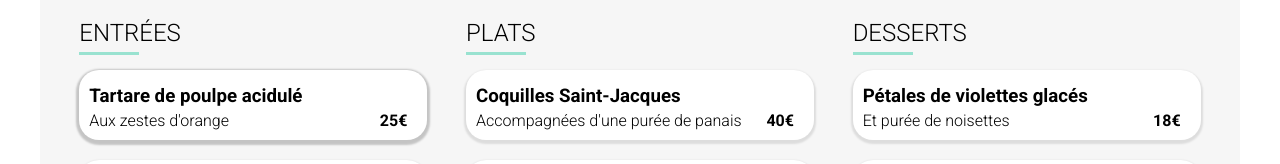
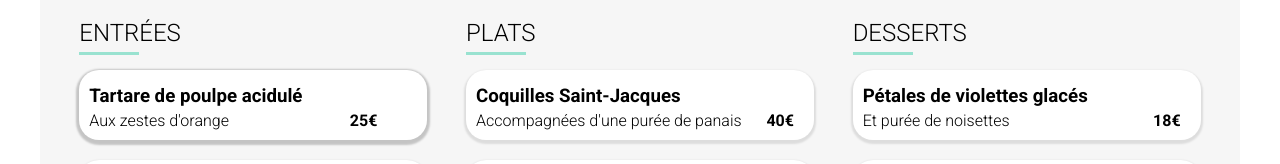
Before and after one commit to BPozzo/baptistepozzodeschanel_3_23112021, a plain HTML site: page menu_a-la-francaise.html in a window 1280 px wide. In both pictures the pointer is over the element "25€". Shown: the part 489-653 px from the top of the page. Drawn offline with Linux system fonts and the light colour scheme; a web font is replaced by a local one.

Commit message:
Ajout du décallage du prix au survol du plat

```diff
--- a/styles.css
+++ b/styles.css
@@ -408,6 +408,10 @@ body {
     padding-right: 20px;
     padding-bottom: 10px;
     font-weight: 700;
+    /* position: absolute;
+    right: 0;
+    bottom: 0; */
+    transition: transform 330ms ease-in-out;
 }
 /* Animation check */
 /* enlever le a devant chaque .class
@@ -436,7 +440,6 @@ pour revenir au cas de base */
 .amenu__dish-and-price:hover .check {
     /* display: initial; */
     transform: translate(-30px, 0);
-    /* transform: translate(0, 0); */
 }
 .amenu__dish-and-price:hover .check i {
     transform: rotate(360deg);
@@ -471,6 +474,14 @@ au lieu de prendre toute la hauteur */
 }
 /* ***** fin du test ***** */
 
+/* test de décallage du prix */
+
+.menu__dish-and-price:hover .menu__dish--price {
+    transform: translate(-30px, 0);
+}
+
+/* ***** fin du test ***** */
+
 /* Bouton commander */
 
 .menu__command-button {
```
